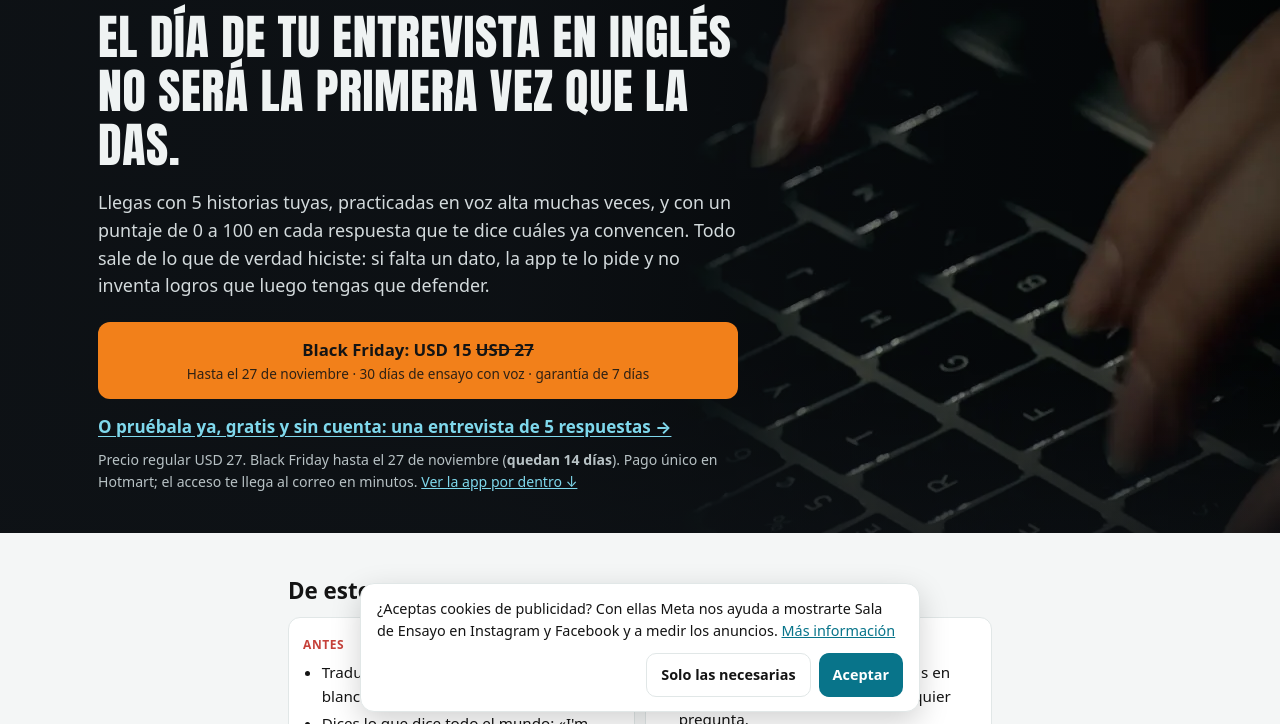
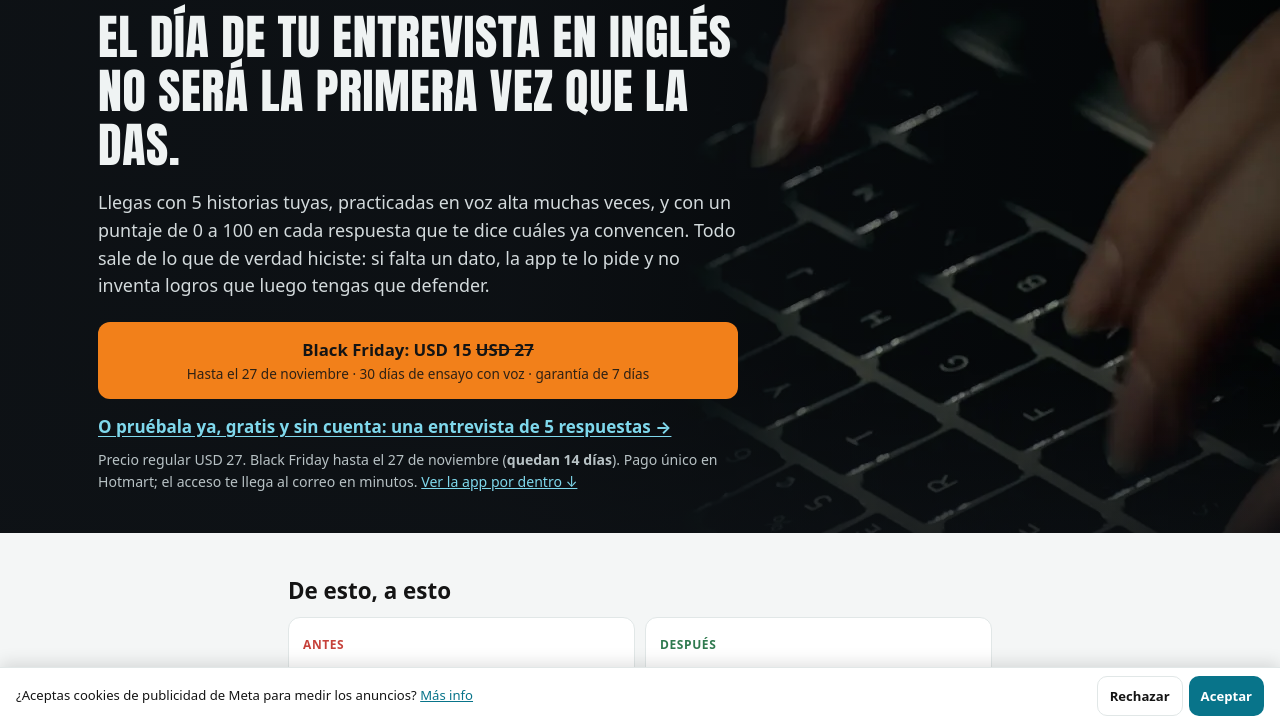
Before and after one commit to Joseparangoa601/sala-de-ensayo, a plain HTML site: page docs/entrevista/index.html in a window 1280 px wide. Shown: the part 76-800 px from the top of the page. Drawn offline with Linux system fonts and the light colour scheme.

Commit message:
Página de venta: aviso de cookies como franja delgada

```diff
--- a/docs/entrevista/index.html
+++ b/docs/entrevista/index.html
@@ -86,9 +86,11 @@
   .sticky.show{transform:none}
   .sticky .cta{max-width:704px;margin:0 auto;padding:12px}
   @media (min-width:900px){.sticky{display:none}}
-  .cookies{position:fixed;left:12px;right:12px;bottom:calc(12px + env(safe-area-inset-bottom));max-width:560px;margin:0 auto;z-index:8;background:var(--surface);color:var(--ink);border:1px solid var(--line);border-radius:14px;box-shadow:0 10px 30px rgba(0,0,0,.18);padding:14px 16px;font-size:.9rem}
-  .cookies p{margin:0 0 10px} .cookies div{display:flex;gap:8px;flex-wrap:wrap;justify-content:flex-end}
-  .cookies button{font:inherit;font-weight:700;border-radius:10px;padding:10px 14px;cursor:pointer;min-height:44px}
+  /* Franja delgada abajo: pide el permiso sin tapar la página (antes ocupaba casi media pantalla en el celular) */
+  .cookies{position:fixed;left:0;right:0;bottom:0;z-index:8;background:var(--surface);color:var(--ink);border-top:1px solid var(--line);box-shadow:0 -4px 16px rgba(0,0,0,.12);padding:8px max(16px,env(safe-area-inset-right)) calc(8px + env(safe-area-inset-bottom)) max(16px,env(safe-area-inset-left));font-size:.82rem;display:flex;align-items:center;gap:10px}
+  .cookies[hidden]{display:none}
+  .cookies p{margin:0;flex:1;min-width:0;line-height:1.3} .cookies div{display:flex;gap:6px;flex:none}
+  .cookies button{font:inherit;font-weight:700;border-radius:10px;padding:8px 12px;cursor:pointer;min-height:40px}
   .cookies .okbtn{background:var(--accent);color:var(--accent-ink,#fff);border:0} .cookies .ghostbtn{background:transparent;color:var(--ink);border:1px solid var(--line)}
   .linkbtn{background:none;border:0;padding:0;font:inherit;color:inherit;text-decoration:underline;cursor:pointer}
   @media (max-width:899px){body{padding-bottom:calc(84px + env(safe-area-inset-bottom))}}
@@ -349,8 +351,8 @@
 </div>
 
 <div class="cookies" id="cookies" role="dialog" aria-label="Cookies" hidden>
-  <p>¿Aceptas cookies de publicidad? Con ellas Meta nos ayuda a mostrarte Sala de Ensayo en Instagram y Facebook y a medir los anuncios. <a href="privacidad.html">Más información</a></p>
-  <div><button type="button" class="ghostbtn" id="cookiesNo">Solo las necesarias</button><button type="button" class="okbtn" id="cookiesSi">Aceptar</button></div>
+  <p>¿Aceptas cookies de publicidad de Meta para medir los anuncios? <a href="privacidad.html">Más info</a></p>
+  <div><button type="button" class="ghostbtn" id="cookiesNo">Rechazar</button><button type="button" class="okbtn" id="cookiesSi">Aceptar</button></div>
 </div>
 <div class="sticky" id="sticky" aria-hidden="true"><button class="cta" data-cta="sticky" tabindex="-1" data-reg="Empieza hoy · USD 27">Black Friday · USD 15 <s>USD 27</s></button></div>
 
```
